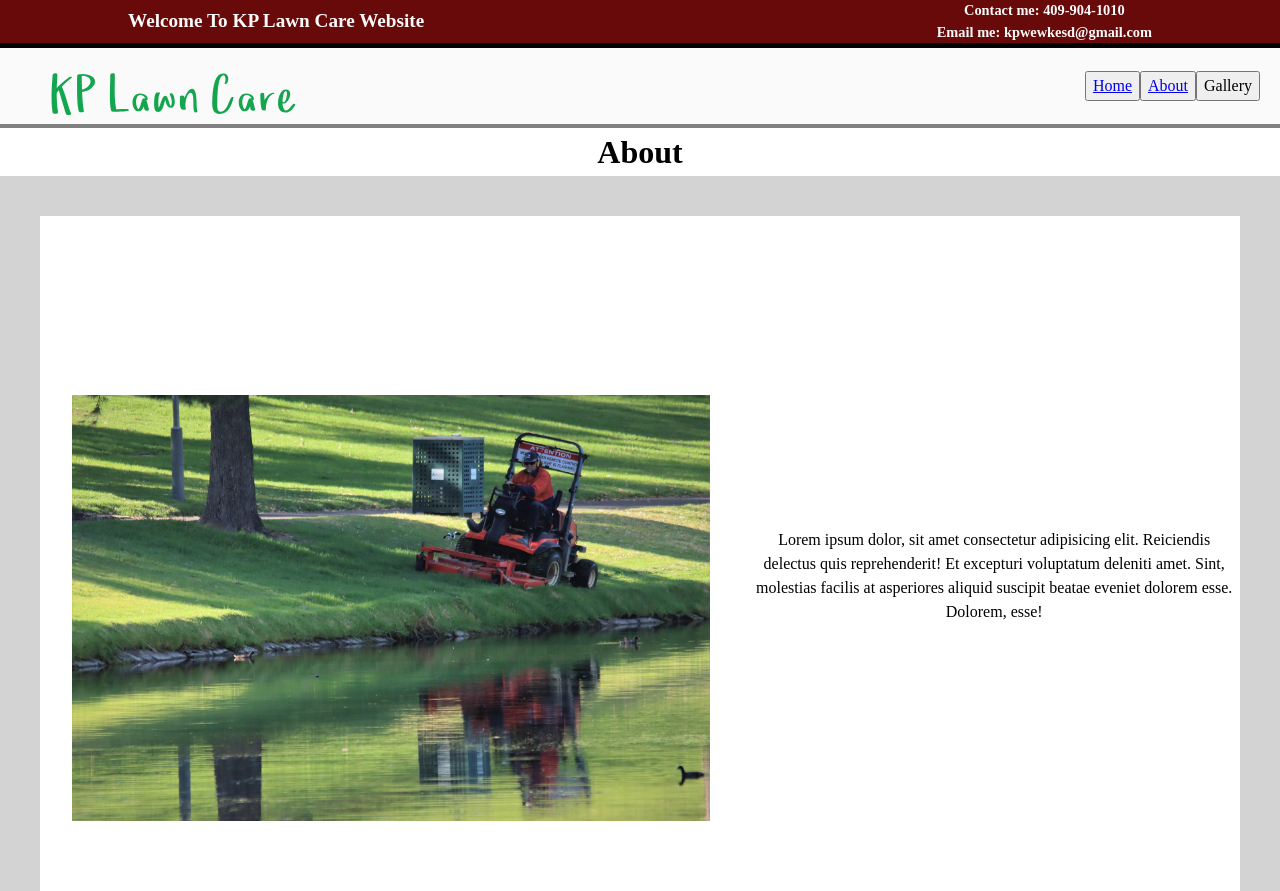
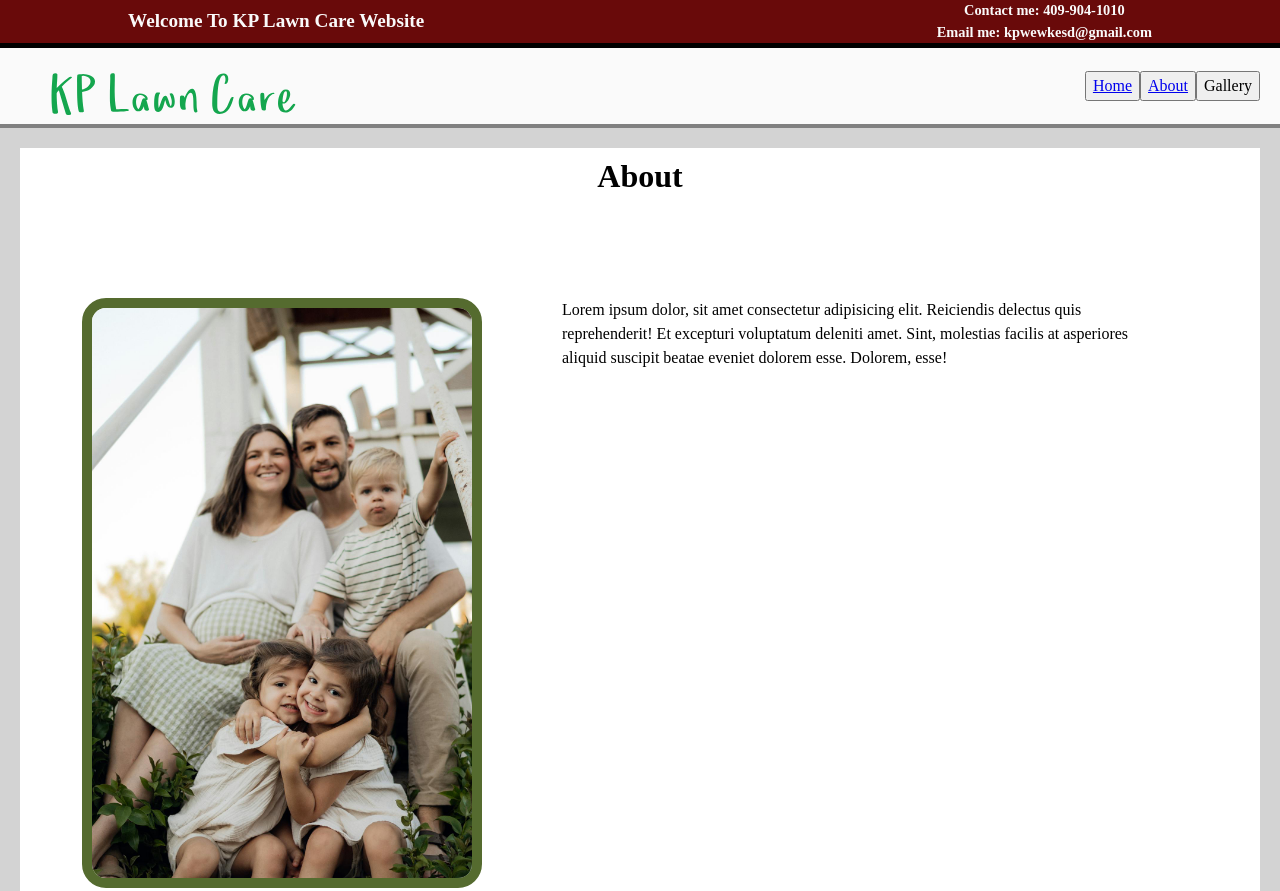
Before and after one commit to DigiBladeDigitalServices/lawncarewebsite, a plain HTML site: page about.html in a window 1280 px wide. Shown: the top 891 px of the page. Drawn offline with Linux system fonts and the light colour scheme.

Commit message:
Chnaged about and added learn more about section on homepage.

```diff
--- a/about.html
+++ b/about.html
@@ -32,14 +32,20 @@
     </ul>
     </div>
 </div>
+<div class="border">
+<div class="about-wrap">
  <h1>About</h1>
-<div class="page-border">
+ </div>
+
+<div class="page-wrap">
 
     <div class="family">
-    <img src="lawncareimg.jpg" width="100%" alt="Family Photo">
+    <img src="family.jpg" width="100%" alt="Family Photo">
     </div>
-<div class="about">
+
+<div class="text">
     <p>Lorem ipsum dolor, sit amet consectetur adipisicing elit. Reiciendis delectus quis reprehenderit! Et excepturi voluptatum deleniti amet. Sint, molestias facilis at asperiores aliquid suscipit beatae eveniet dolorem esse. Dolorem, esse!</p>
+</div>
 </div>
 </div>
 </body>
--- a/stylesheet.css
+++ b/stylesheet.css
@@ -122,23 +122,57 @@ background-color: rgb(250, 250, 250);
  font-size: 1.2em;
 }
 
-.page-border {
-  border: 40px solid lightgray;
-  height: 800px;
-  text-align: center;
-  display: flex;
-  align-items: center;
-  gap: 70px;
-  font-size: 2;
+.about-section {
+ display: flex;
+ justify-content: space-evenly;
+ align-items: center;
+ position: relative;
+ border: 20px solid lightgray;
+ width: 100%;
+ height: 100%;
 }
 
-.page-border img {
-  margin-left: 5%;
-  margin-top: 10%;
+.about-homepage {
+  width: 100%;
+  padding: 20px;
+}
+
+.about-link {
+  background-color: blue;
+  width: 100%;
+  height: 280px;
+  text-align: center;
+  padding-top: 110px;
+}
+
+.about-link button {
 
 }
 
-.about {
+
+
+/*About Page*/
+.border {
+  border: 20px solid lightgray;
+  min-height: 800px;
+}
+
+.page-wrap {
+ margin-top: 150px;
+
+}
+
+.page-wrap img {
+  margin-right: 80px;
+ float: left;
+ width: 400px;
+ margin-left: 5%;
+ border: 10px solid darkolivegreen;
+ border-radius: 1.5em;
+}
+
+.text {
+width: 90%;
 
 }
 
@@ -146,8 +180,15 @@ background-color: rgb(250, 250, 250);
 
 }
 
-h1 {
-  text-align: center;
+.about-wrap {
+position:absolute;
+width: 100%;
+margin-left: auto;
+margin-right: auto;
+left: 0;
+right: 0;
+bottom: 75%;
+text-align: center;
 }
 
 @media (max-width: 450px) {
```
Also changed, not shown: index.html (+12 -1 lines), family.jpg (added).
